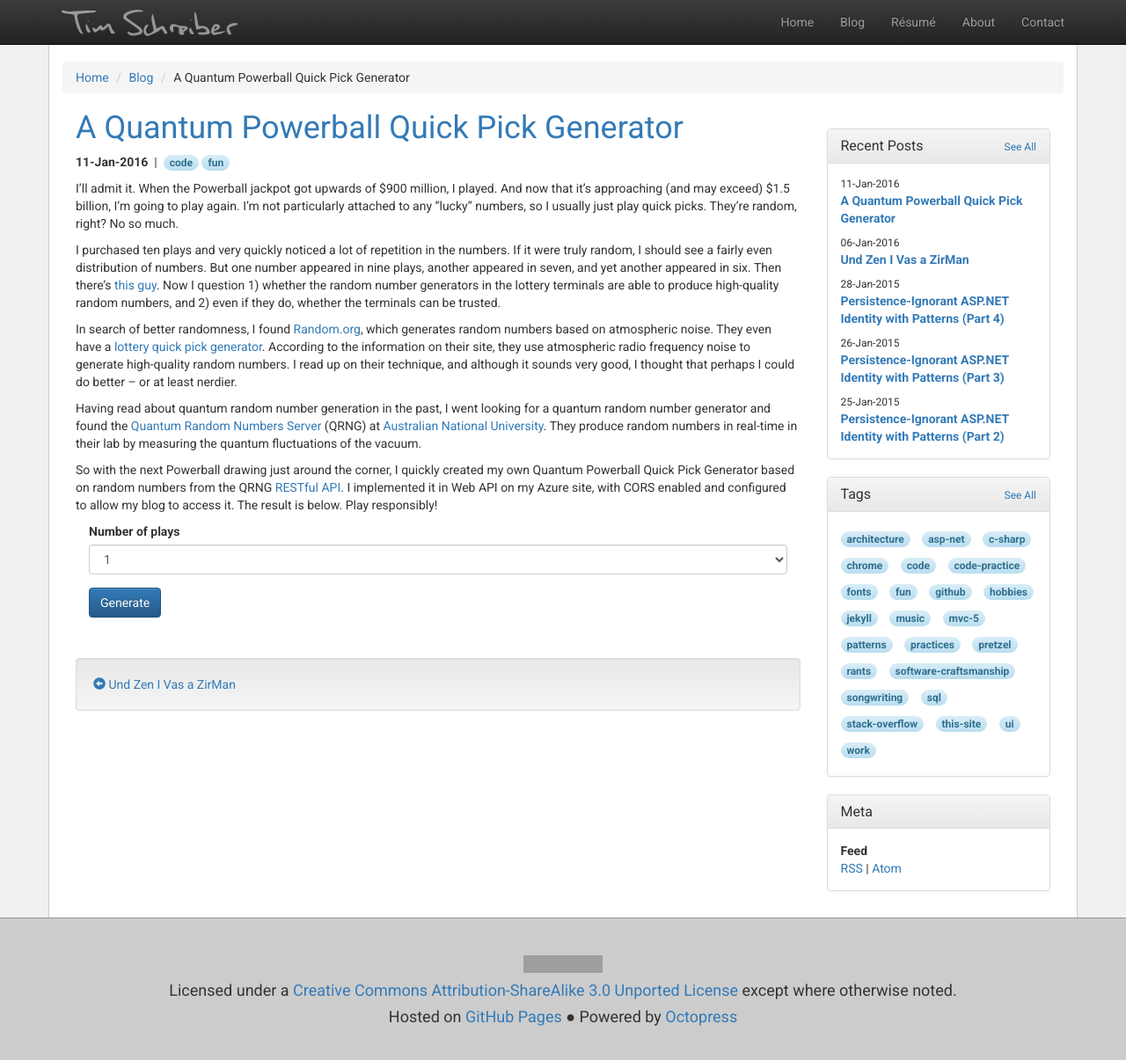
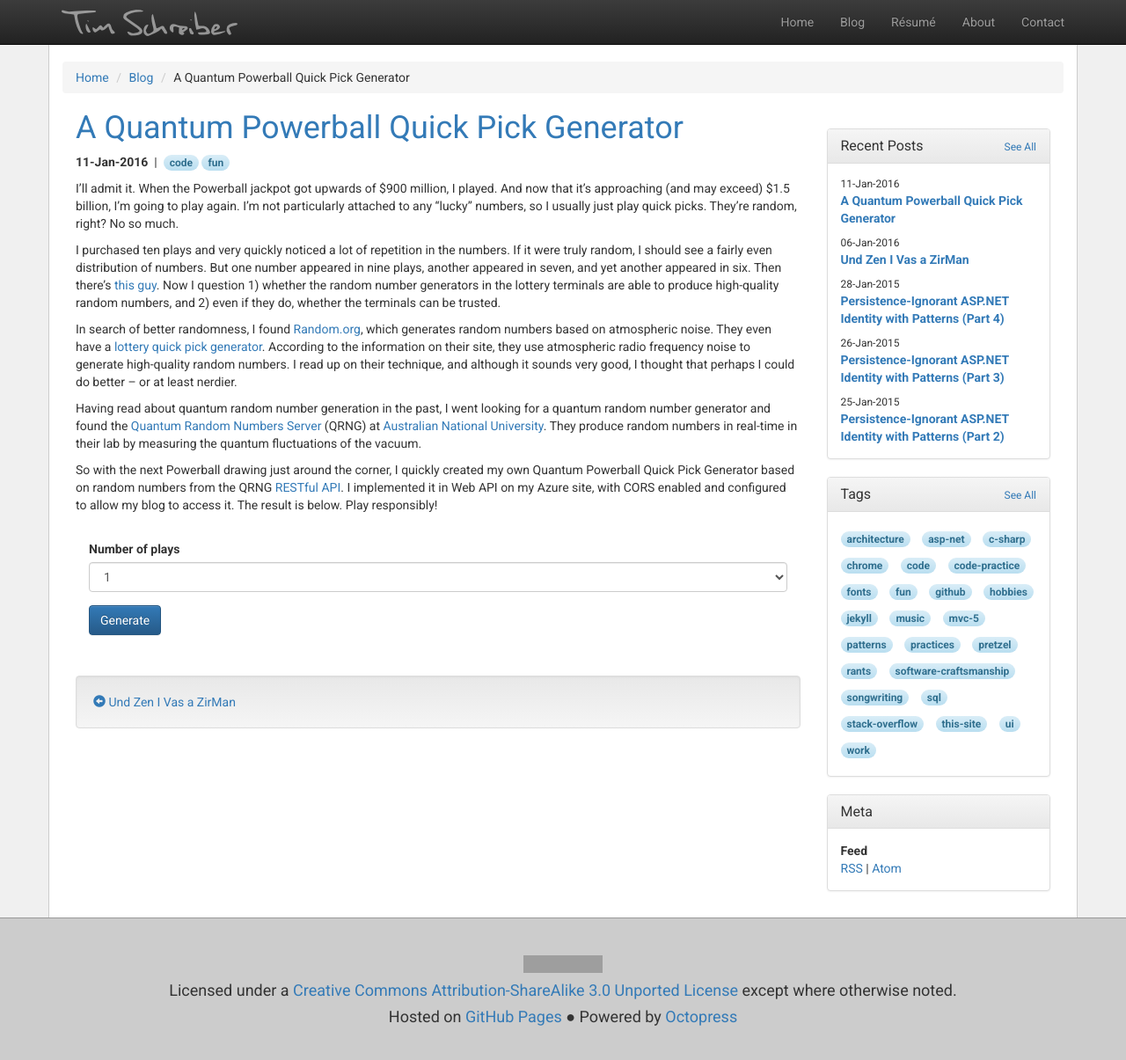
Before and after one commit to timschreiber/timschreiber.github.com, a Jekyll site: the page built from _posts/2016-01-11-a-quantum-powerball-quick-pick-generator.md, in a window 1280 px wide and 1215 px high. Shown: the top 1205 px of the window at 88% size. Built offline with Jekyll 4.4.1, drawn with Linux system fonts in a browser that asks for light colours; nearby versions of some CDN libraries; comment, search, counter and statistics services are not loaded; grey boxes are pictures that could not be loaded.

Commit message:
Update 2016-01-11-a-quantum-powerball-quick-pick-generator.md

```diff
--- a/_posts/2016-01-11-a-quantum-powerball-quick-pick-generator.md
+++ b/_posts/2016-01-11-a-quantum-powerball-quick-pick-generator.md
@@ -20,7 +20,7 @@ Having read about quantum random number generation in the past, I went looking f
 
 So with the next Powerball drawing just around the corner, I quickly created my own Quantum Powerball Quick Pick Generator based on random numbers from the QRNG <a href="https://qrng.anu.edu.au/API/api-demo.php" target="_blank">RESTful API</a>. I implemented it in Web API on my Azure site, with CORS enabled and configured to allow my blog to access it. The result is below. Play responsibly!
 
-<div class="col-xs-12">
+<div class="col-xs-12" style="margin-top:20px;">
   <div class="form-group">
     <label>Number of plays</label>
     <select id="selPbPlays" class="form-control">
```
